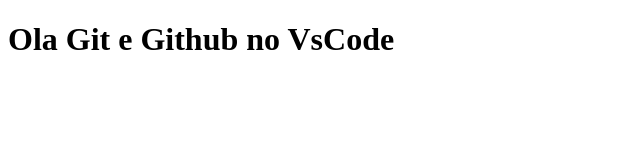
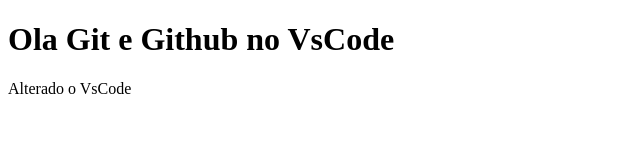
Before and after one commit to 18032005h/primeirotestegithub, a plain HTML site: page index.html in a window 1280 px wide. Shown: the whole page, without its empty margins (0-640 px from the left). Drawn offline with Linux system fonts and the light colour scheme.

Commit message:
alterações

```diff
--- a/index.html
+++ b/index.html
@@ -7,5 +7,6 @@
 </head>
 <body>
     <h1>Ola Git e Github no VsCode</h1>
+    <p>Alterado o VsCode</p>
 </body>
 </html>
```
